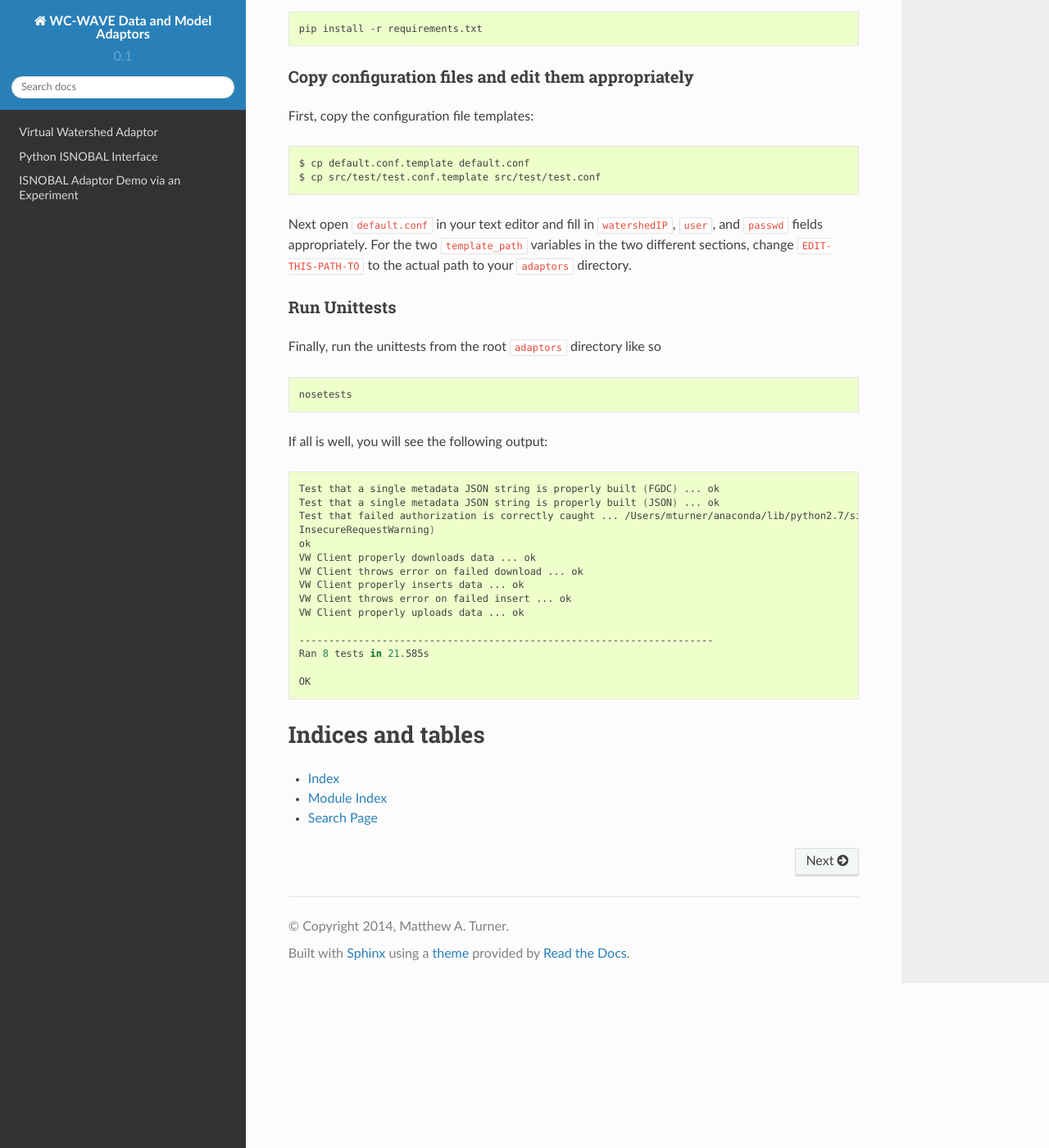
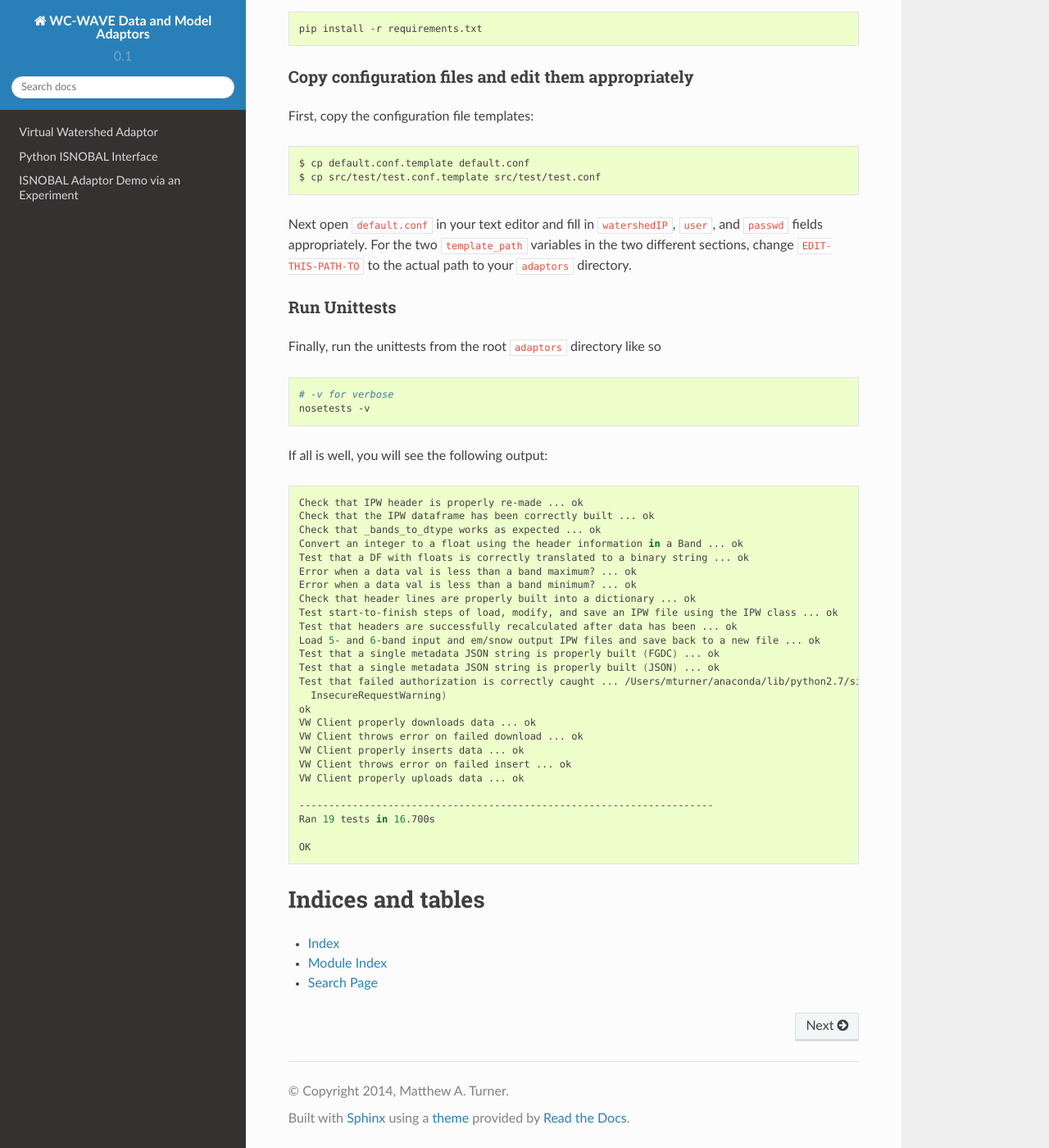
Before and after one commit to VirtualWatershed/vw-py, a Sphinx documentation site: the page built from doc/source/index.rst, in a window 1280 px wide and 1400 px high, scrolled down 1557 px. Shown: the whole window at 82% size. Built offline with Sphinx 7.4.7 and the Read the Docs theme 2.0.0, drawn with Linux system fonts in a browser that asks for light colours.

Commit message:
docs up to date, building and passing doctest; example running for either test or full

```diff
--- a/doc/source/conf.py
+++ b/doc/source/conf.py
@@ -19,7 +19,7 @@ import os
 # If extensions (or modules to document with autodoc) are in another directory,
 # add these directories to sys.path here. If the directory is relative to the
 # documentation root, use os.path.abspath to make it absolute, like shown here.
-sys.path.insert(0, os.path.abspath('../../src'))
+sys.path.insert(0, os.path.abspath('../../adaptors'))
 
 # -- General configuration ------------------------------------------------
 
--- a/doc/source/index.rst
+++ b/doc/source/index.rst
@@ -97,16 +97,28 @@ Finally, run the unittests from the root ``adaptors`` directory like so
 
 .. code-block:: bash
 
-    nosetests
+    # -v for verbose
+    nosetests -v
 
 If all is well, you will see the following output:
 
 .. code-block:: bash
 
+    Check that IPW header is properly re-made ... ok
+    Check that the IPW dataframe has been correctly built ... ok
+    Check that _bands_to_dtype works as expected ... ok
+    Convert an integer to a float using the header information in a Band ... ok
+    Test that a DF with floats is correctly translated to a binary string ... ok
+    Error when a data val is less than a band maximum? ... ok
+    Error when a data val is less than a band minimum? ... ok
+    Check that header lines are properly built into a dictionary ... ok
+    Test start-to-finish steps of load, modify, and save an IPW file using the IPW class ... ok
+    Test that headers are successfully recalculated after data has been ... ok
+    Load 5- and 6-band input and em/snow output IPW files and save back to a new file ... ok
     Test that a single metadata JSON string is properly built (FGDC) ... ok
     Test that a single metadata JSON string is properly built (JSON) ... ok
     Test that failed authorization is correctly caught ... /Users/mturner/anaconda/lib/python2.7/site-packages/requests/packages/urllib3/connectionpool.py:730: InsecureRequestWarning: Unverified HTTPS request is being made. Adding certificate verification is strongly advised. See: https://urllib3.readthedocs.org/en/latest/security.html (This warning will only appear once by default.)
-    InsecureRequestWarning)
+      InsecureRequestWarning)
     ok
     VW Client properly downloads data ... ok
     VW Client throws error on failed download ... ok
@@ -115,13 +127,9 @@ If all is well, you will see the following output:
     VW Client properly uploads data ... ok
 
     ----------------------------------------------------------------------
-    Ran 8 tests in 21.585s
+    Ran 19 tests in 16.700s
 
     OK
-
-
-
-
 
 
 Indices and tables
--- a/doc/source/isnobal.rst
+++ b/doc/source/isnobal.rst
@@ -1,4 +1,4 @@
-.. python ISNOBAL interface for use with the vw_adaptor
+.. python ISNOBAL interface for use with the watershed adaptor
 
 Python ISNOBAL Interface
 ========================
@@ -117,7 +117,7 @@ Reading IPW with Python
 The ``IPW`` class takes care of reading, modifying, and writing modified IPW
 files. To use it, simply provide the file name you wish to load into Python.
 
-.. autoclass:: isnobal_adaptor.IPW
+.. autoclass:: isnobal.IPW
     :members:
 
 
@@ -126,4 +126,4 @@ Run ISNOBAL from Python
 
 The ISNOBAL interface is a simple, straight-forward wrapper for ISNOBAL.
 
-.. autofunction:: isnobal_adaptor.isnobal
+.. autofunction:: isnobal.isnobal
```
Also changed, not shown: other parts of doc/source/index.rst (+1 -1 lines), doc/source/watershed.rst (renamed from doc/source/vw_adaptor.rst, +8 -8 lines), 2 other files.
